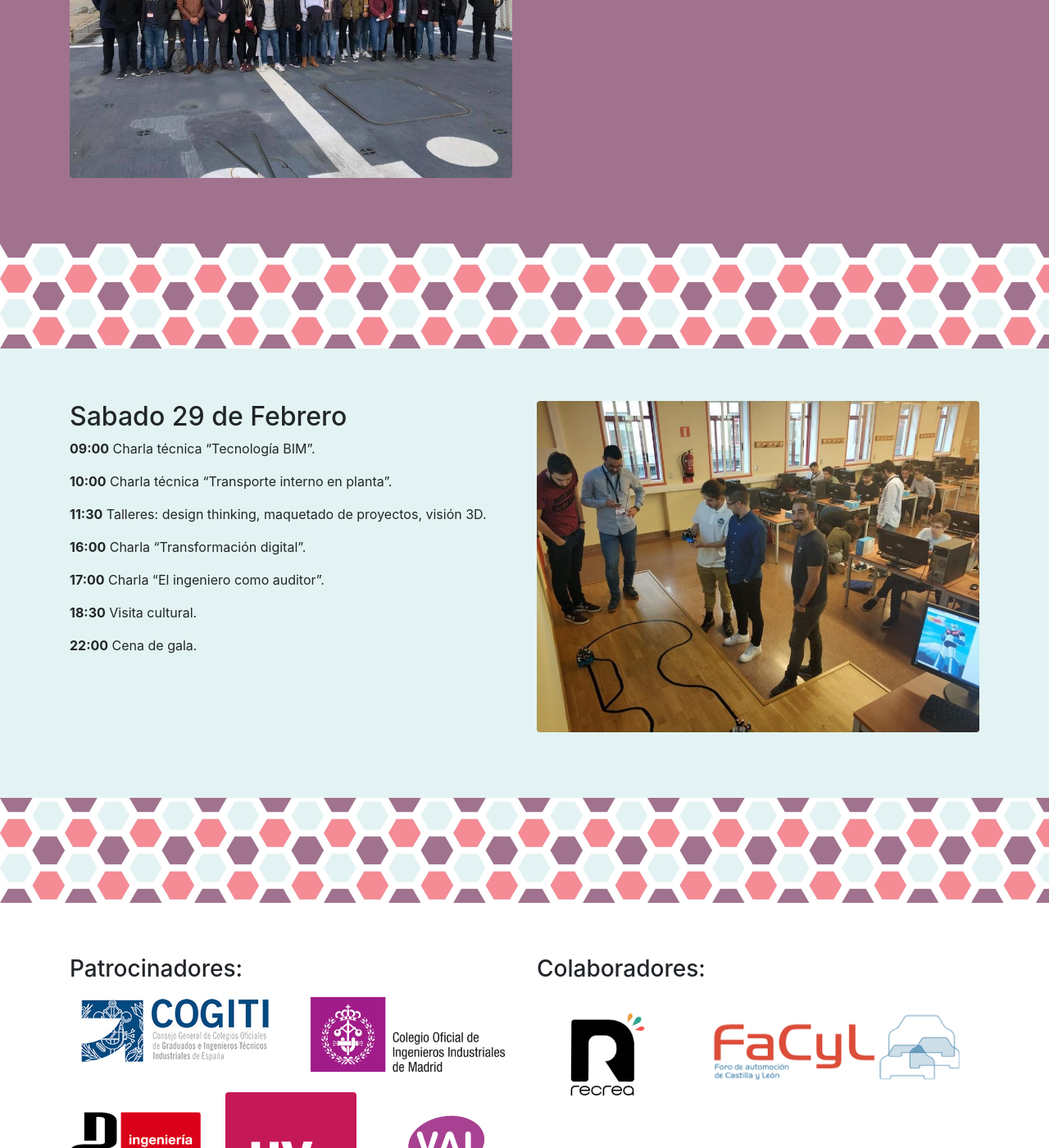
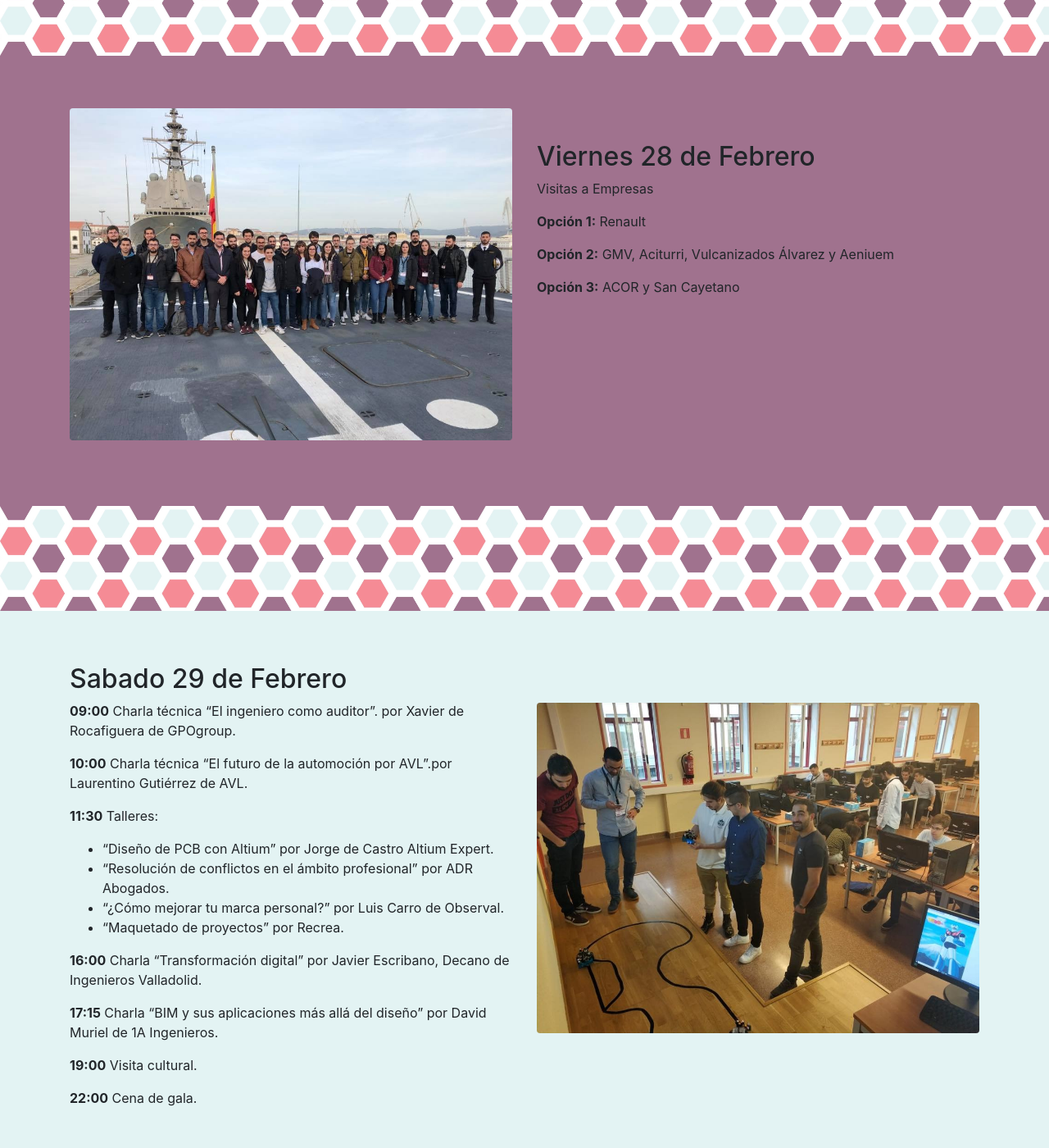
Before and after one commit to dele-eii/dele-eii.github.io, a Jekyll site: the page built from _pages/JEDII.md, in a window 1280 px wide and 1400 px high, scrolled down 1532 px. Shown: the whole window at 82% size. Built offline with Jekyll 4.4.1, drawn with Linux system fonts in a browser that asks for light colours; nearby versions of some CDN libraries; some of the changed text lies outside the part shown.

Commit message:
actualizacion

```diff
--- a/_pages/JEDII.md
+++ b/_pages/JEDII.md
@@ -19,19 +19,26 @@
 <br>
 <h1 style="text-align: center; color: #5d1d49;">Jornadas Estatales De Ingeniería Industrial</h1>
 </div>
-
-<div class="col-12 col-sm-1">
+<br>
+<div class="col-6 col-sm-4">
+<br>
+![COGITI.jpg]({{site.baseurl}}/media/JEDII/COGITI.jpg)
 </div>
-<div class="col-4 col-sm-3">
+<div class="col-6 col-sm-4">
+![COIIM.jpg]({{site.baseurl}}/media/JEDII/COIIM.jpg)
+</div>
+<div class="col-6 col-sm-4">
+![ingenierosVA.png]({{site.baseurl}}/media/JEDII/ingenierosVA.png)
+</div>
+<div class="col-6 col-sm-4">
+![ConsejoSocial.png]({{site.baseurl}}/media/JEDII/ConsejoSocial.png)
+</div>
+<div class="col-6 col-sm-4">
 <br>
-![CREII.png]({{site.baseurl}}/media/JEDII/CREII.png)
+![logoeii.jpg]({{site.baseurl}}/media/JEDII/logoeii.jpg)
 </div>
-<div class="col-4 col-sm-4">
-<br>
-![logoeii.png]({{site.baseurl}}/media/JEDII/logoeii.jpg)
-</div>
-<div class="col-4 col-sm-3">
-![AERRaAITIT.png]({{site.baseurl}}/media/JEDII/AERRAAITI.png)
+<div class="col-6 col-sm-4">
+![caja-de-ingenieros.jpg]({{site.baseurl}}/media/JEDII/caja-de-ingenieros.jpg)
 </div>
 </div>
 </div>
@@ -43,13 +50,24 @@
 ## Jueves 27 de Febrero
 **16:00** Inauguración de las X JEDII en la Escuela de Ingenierías Industriales de Valladolid.
 
-**17:00** 15 empresas del sector de la automoción se presentarán en 4 minutos.
+**17:00** Feria de empleo:
+
+- 17:00 presentación de las empresas en el salón de actos.
+- 18:00 networking con las empresas presentadas.
 
 **18:00** Coffee break y networking con las empresas presentadas.
 
 **19:00** Mesa redonda sobre el futuro del sistema energético español, renovables y almacenamiento.
+- Moderada por José Luis Chacel.
+- Ponentes:
+    - Roberto Getino EREN
+    - Luis Vélez, Concejal de Movilidad y Espacio Urbano del Aytto de Valladolid
+    - Jóvenes Nucleares
+
 </div>
 <div class="col-12 col-sm-6">
+<br>
+<br>
 ![foto1.jpeg]({{site.baseurl}}/media/JEDII/foto1.jpeg)
 </div>
 </div>
@@ -63,14 +81,15 @@
 ![foto2.jpeg]({{site.baseurl}}/media/JEDII/foto2.jpeg)
 </div>
 <div class="col-12 col-sm-6">
+<br>
 ## Viernes 28 de Febrero
 Visitas a Empresas
 
-**Opción 1:** Renault, Michelin.
+**Opción 1:** Renault
 
-**Opción 2:** Vulcanizados, Aenium, Aciturri, ZF, Crystal Pharma.
+**Opción 2:** GMV, Aciturri, Vulcanizados Álvarez y Aeniuem
 
-**Opción 3:** ACOR, PPG.
+**Opción 3:** ACOR y San Cayetano
 </div>
 </div>
 </div>
@@ -81,21 +100,27 @@
 <div class="row">
 <div class="col-12 col-sm-6">
 ## Sabado 29 de Febrero
-**09:00** Charla técnica “Tecnología BIM”.
+**09:00** Charla técnica “El ingeniero como auditor”. por Xavier de Rocafiguera de GPOgroup.
 
-**10:00** Charla técnica “Transporte interno en planta”.
+**10:00** Charla técnica “El futuro de la automoción por AVL”.por Laurentino Gutiérrez de AVL.
 
-**11:30** Talleres: design thinking, maquetado de proyectos, visión 3D.
+**11:30** Talleres:
+- “Diseño de PCB con Altium” por Jorge de Castro Altium Expert.
+- “Resolución de conflictos en el ámbito profesional” por ADR Abogados.
+- “¿Cómo mejorar tu marca personal?” por Luis Carro de Observal.
+- “Maquetado de proyectos” por Recrea.
 
-**16:00** Charla “Transformación digital”.
+**16:00** Charla “Transformación digital” por Javier Escribano, Decano de Ingenieros Valladolid.
 
-**17:00** Charla “El ingeniero como auditor”.
+**17:15** Charla “BIM y sus aplicaciones más allá del diseño” por David Muriel de 1A Ingenieros.
 
-**18:30** Visita cultural.
+**19:00** Visita cultural.
 
 **22:00** Cena de gala.
 </div>
 <div class="col-12 col-sm-6">
+<br>
+<br>
 ![foto3.jpeg]({{site.baseurl}}/media/JEDII/foto3.jpeg)
 </div>
 </div>
@@ -105,42 +130,79 @@
 </div>
 <div class="jumbotron jumbotron-fluid m-0" id="jedii5" style="background: white;">
 <div class="container">
+### Patrocinadores:
 <div class="row">
 <div class="col-12 col-sm-6">
-### Patrocinadores:
 <div class="row">
 <div class="col-6">
-![COGITI.jpg]({{site.baseurl}}/media/JEDII/COGITI.jpg)
+<img src="{{site.baseurl}}/media/JEDII/uva.png" width="70%" />
 </div>
 <div class="col-6">
-![COIIM.jpg]({{site.baseurl}}/media/JEDII/COIIM.jpg)
+<img src="{{site.baseurl}}/media/JEDII/logoeii2.jpg" width="75%" />
 </div>
+<div class="col-6">
+![VA.jpg]({{site.baseurl}}/media/JEDII/VA.jpg)
+</div>
+<div class="col-6">
+![lexus.png]({{site.baseurl}}/media/JEDII/lexus.png)
+</div>
+</div>
+</div>
+
+<div class="col-12 col-sm-6">
+<div class="row">
 <div class="col-4">
 <br>
 ![DGH.png]({{site.baseurl}}/media/JEDII/DGH.png)
 </div>
 <div class="col-4">
-![uva.png]({{site.baseurl}}/media/JEDII/uva.png)
+<br>
+<br>
+![barbat.png]({{site.baseurl}}/media/JEDII/barbat.png)
+</div>
+<div class="col-4">
+![Motherson.jpg]({{site.baseurl}}/media/JEDII/Motherson.jpg)
+</div>
+<div class="col-4">
+![logoESE.bmp]({{site.baseurl}}/media/JEDII/logoESE.bmp)
+</div>
+<div class="col-4">
+![Michelin.jpg]({{site.baseurl}}/media/JEDII/Michelin.jpg)
+</div>
+<div class="col-4">
+![faurecia.jpg]({{site.baseurl}}/media/JEDII/faurecia.jpg)
 </div>
 <div class="col-4">
 <br>
-![VA.jpg]({{site.baseurl}}/media/JEDII/VA.jpg)
+![1AIngenieros.png]({{site.baseurl}}/media/JEDII/1AIngenieros.png)
 </div>
+<div class="col-4">
+<br>
+![Bertrandt.jpg]({{site.baseurl}}/media/JEDII/Bertrandt.jpg)
 </div>
-</div>
-<div class="col-12 col-sm-6">
-### Colaboradores:
-<div class="row">
 <div class="col-4">
-![recrea.jpg]({{site.baseurl}}/media/JEDII/recrea.jpg)
-</div>
-<div class="col-8">
-![facyl.png]({{site.baseurl}}/media/JEDII/facyl.png)
+![Renault.png]({{site.baseurl}}/media/JEDII/Renault.png)
 </div>
 </div>
 </div>
 </div>
+<br>
+### Colaboradores:
+<div class="row">
+<div class="col-0 col-sm-3">
+</div>
+<div class="col-4 col-sm-2">
+![recrea.jpg]({{site.baseurl}}/media/JEDII/recrea.jpg)
+</div>
+<div class="col-4 col-sm-2">
+<br>
+![facyl.png]({{site.baseurl}}/media/JEDII/facyl.png)
+</div>
+<div class="col-4 col-sm-2">
+<br>
+![Observal.png]({{site.baseurl}}/media/JEDII/Observal.png)
+</div>
+<div class="col-0 col-sm-3">
 </div>
 </div>
-<div class="jumbotron jumbotron-fluid m-0" id="jedii6">
 </div>
```
Also changed, not shown: media/JEDII/1AIngenieros.png (added), media/JEDII/Bertrandt.jpg (added), media/JEDII/ConsejoSocial.png (added), media/JEDII/Michelin.jpg (added), media/JEDII/Motherson.jpg (added), media/JEDII/Observal.png (added), media/JEDII/Renault.png (added), media/JEDII/barbat.png (added), media/JEDII/caja-de-ingenieros.jpg (added), media/JEDII/faurecia.jpg (added), media/JEDII/ingenierosVA.png (added), media/JEDII/lexus.png (added), media/JEDII/logoESE.bmp (added), media/JEDII/logoeii2.jpg (added).
